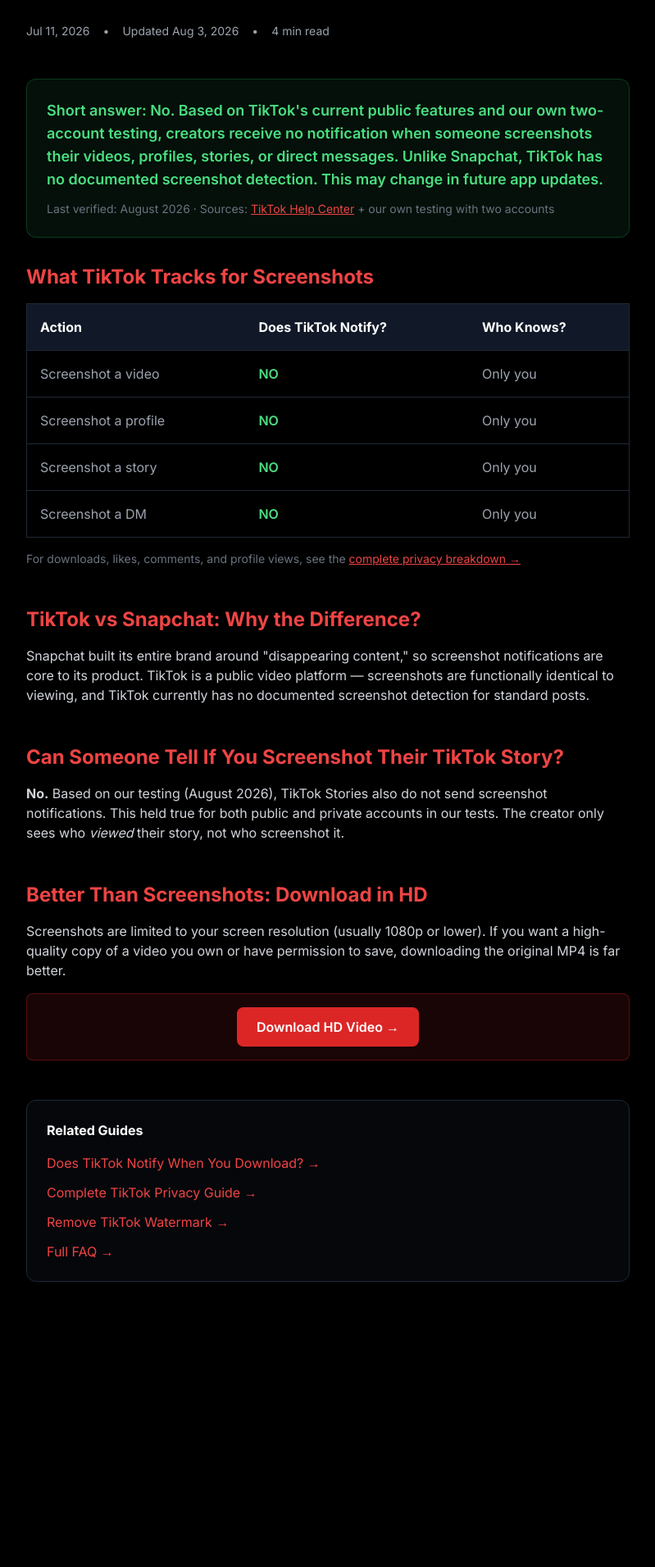
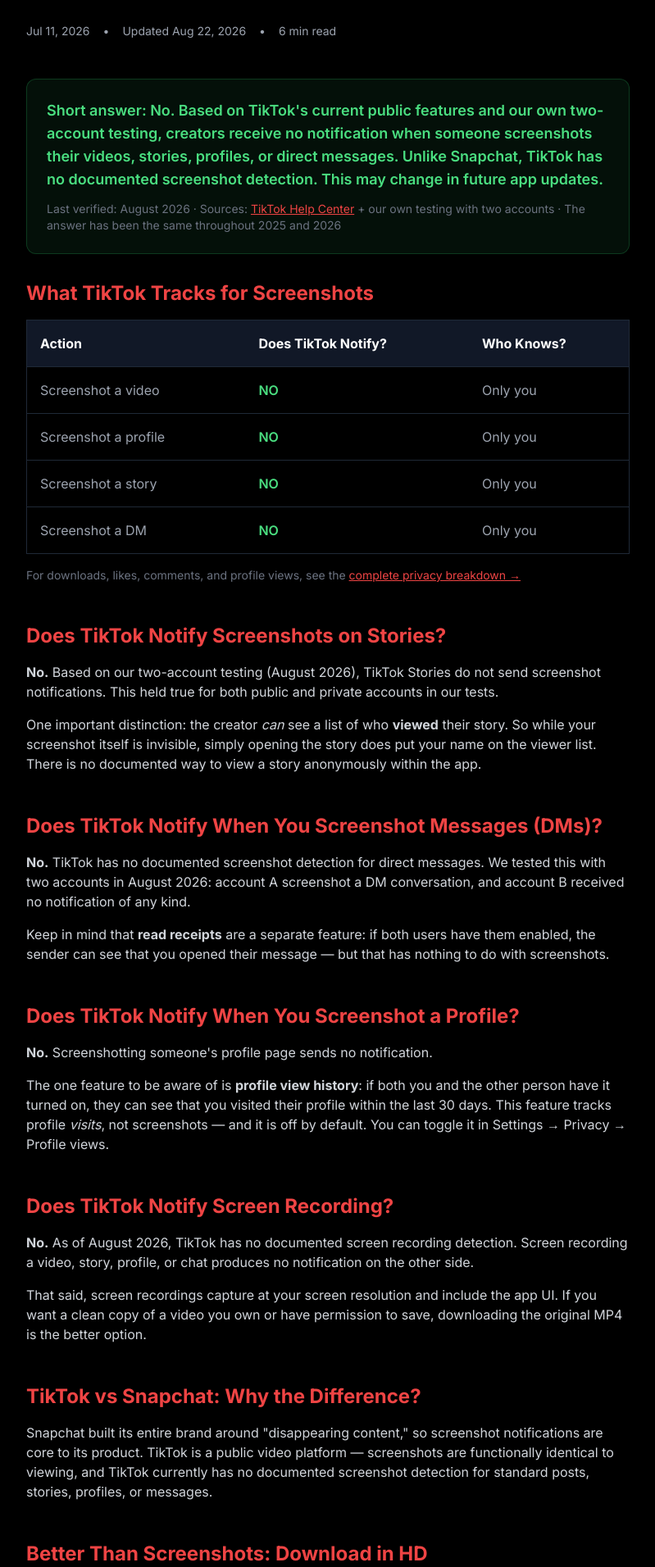
Before and after one commit to wuzesh-art/media-backup, a Next.js app: page /blog/does-tiktok-notify-screenshot in a window 1280 px wide. Shown: the part 208-2120 px from the top of the page at 82% size, without its empty margins (240-1039 px from the left). Before the commit the page ends 1836 px from the top, so only its background shows below. Built offline with nearby package versions, Linux system fonts and the light colour scheme.

Commit message:
Update TikTok screenshot notification details

```diff
--- a/src/app/blog/does-tiktok-notify-screenshot/page.tsx
+++ b/src/app/blog/does-tiktok-notify-screenshot/page.tsx
@@ -4,17 +4,20 @@
 
 export const metadata: Metadata = {
   title: "Does TikTok Notify Screenshots? No — Here's Proof (2026)",
-  description: "No, TikTok does NOT notify screenshots. Unlike Snapchat, TikTok has no documented screenshot detection. Here's exactly what creators can and cannot see. Verified August 2026.",
+  description: "TikTok does not notify screenshots of videos, stories, profiles, or DMs. Based on TikTok's documented features and our own two-account testing. Verified August 2026.",
   keywords: [
     "does tiktok notify when you screenshot",
     "can tiktok see screenshots",
     "tiktok screenshot notification",
     "does tiktok tell when you screenshot",
     "tiktok screenshot alert",
+    "does tiktok notify screenshots on stories",
+    "does tiktok notify screenshot messages",
+    "does tiktok notify screen recording",
   ],
   openGraph: {
     title: "Does TikTok Notify Screenshots? No — Here's Proof (2026)",
-    description: "The complete privacy breakdown: what TikTok tracks and what it doesn't.",
+    description: "Videos, stories, profiles, DMs — the complete screenshot privacy breakdown. Verified August 2026.",
     type: "article",
     url: "https://short.videodownloaderai.com/blog/does-tiktok-notify-screenshot",
     publishedTime: "2026-07-11",
@@ -33,7 +36,7 @@
       logo: { "@type": "ImageObject", url: "https://short.videodownloaderai.com/og-image.png" },
     },
     datePublished: "2026-07-11",
-    dateModified: "2026-08-03",
+    dateModified: "2026-08-22",
   };
 
   const faqSchema = {
@@ -45,23 +48,47 @@
         name: "Does TikTok notify when you screenshot a video?",
         acceptedAnswer: {
           "@type": "Answer",
-          text: "No. Based on TikTok's current public features and our own testing (verified August 2026), TikTok does not notify creators when you screenshot their videos, profiles, stories, or direct messages. Unlike Snapchat, TikTok has no documented screenshot detection system.",
+          text: "No. Based on TikTok's current public features and our own two-account testing (verified August 2026), creators receive no notification when someone screenshots their videos. Unlike Snapchat, TikTok has no documented screenshot detection for standard posts.",
         },
       },
       {
         "@type": "Question",
-        name: "Can someone tell if you screenshot their TikTok story?",
+        name: "Does TikTok notify screenshots on stories?",
         acceptedAnswer: {
           "@type": "Answer",
-          text: "No. Based on our testing, TikTok Stories also do not send screenshot notifications. The creator only sees who viewed their story, not who screenshot it.",
+          text: "No. As of August 2026, TikTok Stories do not send screenshot notifications. The creator can see who viewed their story, but not who screenshot it.",
         },
       },
       {
         "@type": "Question",
-        name: "Does TikTok notify when you screen record?",
+        name: "Does TikTok notify when you screenshot messages (DMs)?",
         acceptedAnswer: {
           "@type": "Answer",
-          text: "No. TikTok has no documented screen recording detection. However, screen recordings are lower quality than downloading the original video file.",
+          text: "No. TikTok has no documented screenshot notification for direct messages. Note that read receipts in DMs are a separate feature and do not involve screenshots.",
+        },
+      },
+      {
+        "@type": "Question",
+        name: "Does TikTok notify when you screenshot a profile?",
+        acceptedAnswer: {
+          "@type": "Answer",
+          text: "No. Screenshotting a profile sends no notification. TikTok's optional profile view history feature only lists profile visitors — it does not track screenshots.",
+        },
+      },
+      {
+        "@type": "Question",
+        name: "Does TikTok notify screen recording?",
+        acceptedAnswer: {
+          "@type": "Answer",
+          text: "No. TikTok has no documented screen recording detection as of August 2026. However, screen recordings are lower quality than downloading the original video file.",
+        },
+      },
+      {
+        "@type": "Question",
+        name: "Can people see screenshots on TikTok?",
+        acceptedAnswer: {
+          "@type": "Answer",
+          text: "No. There is no screenshot log, counter, or viewer list available to creators for screenshots of videos, stories, profiles, or messages.",
         },
       },
     ],
@@ -95,18 +122,18 @@
             <div className="flex items-center gap-4 text-gray-400 text-sm">
               <span>Jul 11, 2026</span>
               <span>•</span>
-              <span>Updated Aug 3, 2026</span>
+              <span>Updated Aug 22, 2026</span>
               <span>•</span>
-              <span>4 min read</span>
+              <span>6 min read</span>
             </div>
           </header>
 
           <div className="bg-green-900/20 border border-green-800/50 rounded-xl p-6 mb-8">
             <p className="text-lg text-green-400 font-semibold">
-              Short answer: No. Based on TikTok's current public features and our own two-account testing, creators receive no notification when someone screenshots their videos, profiles, stories, or direct messages. Unlike Snapchat, TikTok has no documented screenshot detection. This may change in future app updates.
+              Short answer: No. Based on TikTok's current public features and our own two-account testing, creators receive no notification when someone screenshots their videos, stories, profiles, or direct messages. Unlike Snapchat, TikTok has no documented screenshot detection. This may change in future app updates.
             </p>
             <p className="text-gray-500 text-sm mt-3">
-              Last verified: August 2026 · Sources: <a href="https://support.tiktok.com" className="text-red-500 underline" target="_blank" rel="noopener">TikTok Help Center</a> + our own testing with two accounts
+              Last verified: August 2026 · Sources: <a href="https://support.tiktok.com" className="text-red-500 underline" target="_blank" rel="noopener">TikTok Help Center</a> + our own testing with two accounts · The answer has been the same throughout 2025 and 2026
             </p>
           </div>
 
@@ -149,16 +176,49 @@
           </section>
 
           <section className="mb-12">
-            <h2 className="text-2xl font-bold mb-4 text-red-500">TikTok vs Snapchat: Why the Difference?</h2>
+            <h2 className="text-2xl font-bold mb-4 text-red-500">Does TikTok Notify Screenshots on Stories?</h2>
             <p className="text-gray-300 mb-4">
-              Snapchat built its entire brand around "disappearing content," so screenshot notifications are core to its product. TikTok is a public video platform — screenshots are functionally identical to viewing, and TikTok currently has no documented screenshot detection for standard posts.
+              <strong>No.</strong> Based on our two-account testing (August 2026), TikTok Stories do not send screenshot notifications. This held true for both public and private accounts in our tests.
+            </p>
+            <p className="text-gray-300">
+              One important distinction: the creator <em>can</em> see a list of who <strong>viewed</strong> their story. So while your screenshot itself is invisible, simply opening the story does put your name on the viewer list. There is no documented way to view a story anonymously within the app.
             </p>
           </section>
 
           <section className="mb-12">
-            <h2 className="text-2xl font-bold mb-4 text-red-500">Can Someone Tell If You Screenshot Their TikTok Story?</h2>
+            <h2 className="text-2xl font-bold mb-4 text-red-500">Does TikTok Notify When You Screenshot Messages (DMs)?</h2>
             <p className="text-gray-300 mb-4">
-              <strong>No.</strong> Based on our testing (August 2026), TikTok Stories also do not send screenshot notifications. This held true for both public and private accounts in our tests. The creator only sees who <em>viewed</em> their story, not who screenshot it.
+              <strong>No.</strong> TikTok has no documented screenshot detection for direct messages. We tested this with two accounts in August 2026: account A screenshot a DM conversation, and account B received no notification of any kind.
+            </p>
+            <p className="text-gray-300">
+              Keep in mind that <strong>read receipts</strong> are a separate feature: if both users have them enabled, the sender can see that you opened their message — but that has nothing to do with screenshots.
+            </p>
+          </section>
+
+          <section className="mb-12">
+            <h2 className="text-2xl font-bold mb-4 text-red-500">Does TikTok Notify When You Screenshot a Profile?</h2>
+            <p className="text-gray-300 mb-4">
+              <strong>No.</strong> Screenshotting someone's profile page sends no notification.
+            </p>
+            <p className="text-gray-300">
+              The one feature to be aware of is <strong>profile view history</strong>: if both you and the other person have it turned on, they can see that you visited their profile within the last 30 days. This feature tracks profile <em>visits</em>, not screenshots — and it is off by default. You can toggle it in Settings → Privacy → Profile views.
+            </p>
+          </section>
+
+          <section className="mb-12">
+            <h2 className="text-2xl font-bold mb-4 text-red-500">Does TikTok Notify Screen Recording?</h2>
+            <p className="text-gray-300 mb-4">
+              <strong>No.</strong> As of August 2026, TikTok has no documented screen recording detection. Screen recording a video, story, profile, or chat produces no notification on the other side.
+            </p>
+            <p className="text-gray-300">
+              That said, screen recordings capture at your screen resolution and include the app UI. If you want a clean copy of a video you own or have permission to save, downloading the original MP4 is the better option.
+            </p>
+          </section>
+
+          <section className="mb-12">
+            <h2 className="text-2xl font-bold mb-4 text-red-500">TikTok vs Snapchat: Why the Difference?</h2>
+            <p className="text-gray-300 mb-4">
+              Snapchat built its entire brand around "disappearing content," so screenshot notifications are core to its product. TikTok is a public video platform — screenshots are functionally identical to viewing, and TikTok currently has no documented screenshot detection for standard posts, stories, profiles, or messages.
             </p>
           </section>
 
```
